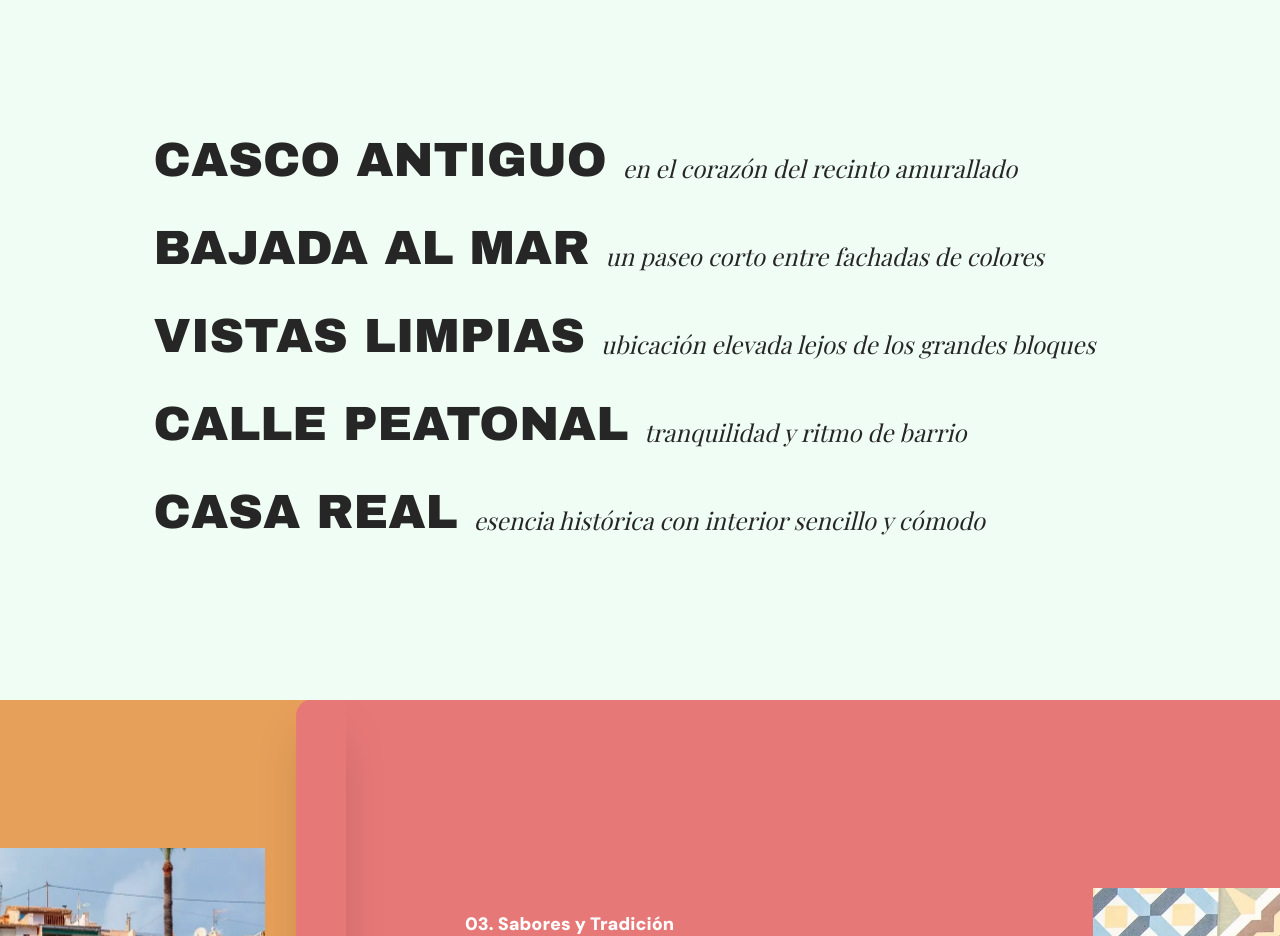
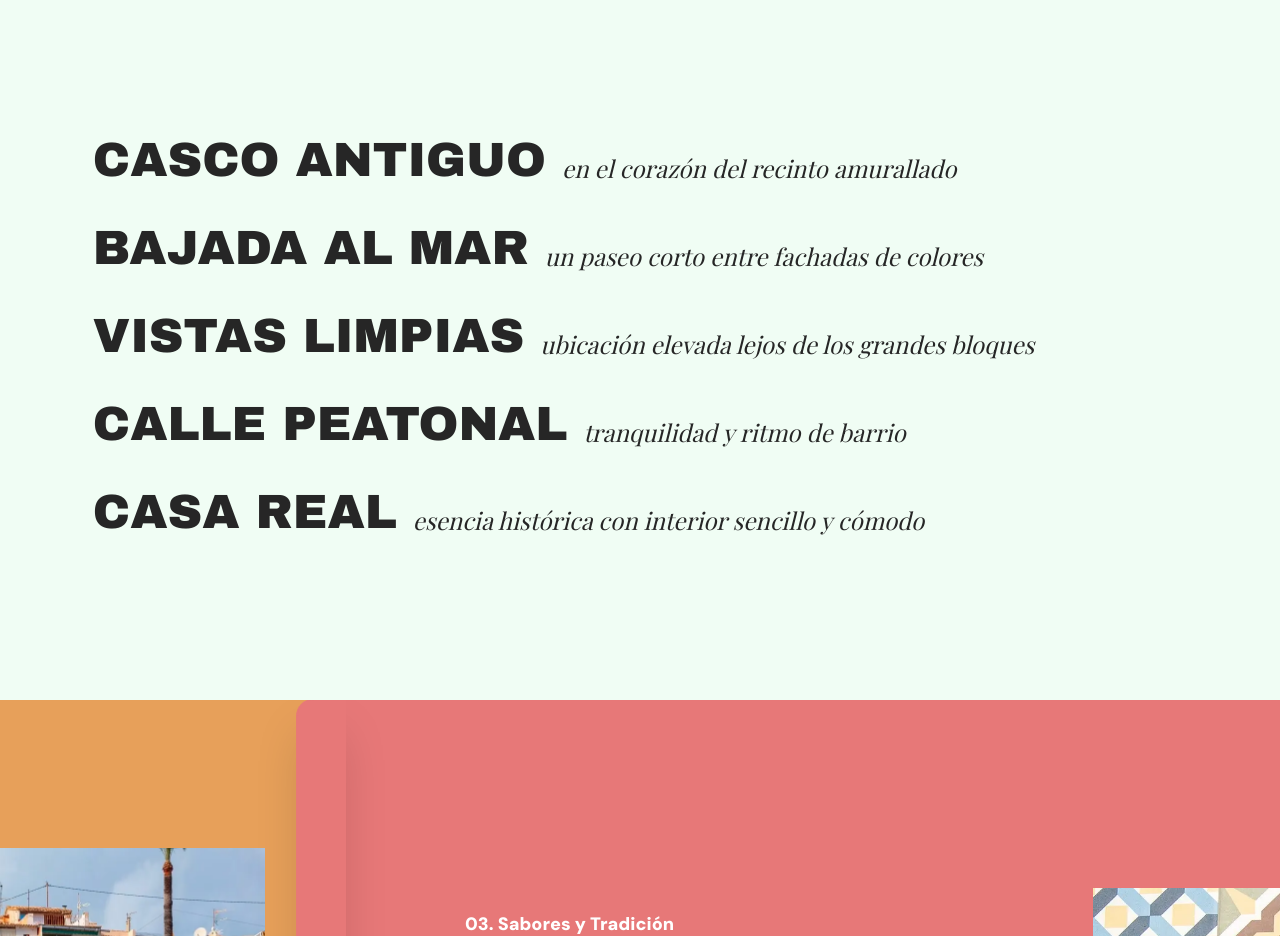
Before and after one commit to JaumeEsquerdo/costera-n1, a Next.js app in the folder costera-n1/: page /contacto in a window 1280 px wide. Shown: the part 5700-6636 px from the top of the page. Built offline with nearby package versions, Linux system fonts and the light colour scheme.

Commit message:
actualizar maximo tamaño contenedor descriptionHouse

```diff
--- a/costera-n1/app/components/DescriptionHouse.jsx
+++ b/costera-n1/app/components/DescriptionHouse.jsx
@@ -46,7 +46,8 @@ export const DescriptionHouse = () => {
           initial="hidden"
           whileInView="visible"
           viewport={{ once: false, amount: 0.4 }} //amount para: 0.2, en cuanto asome un 20% del contenedor, se hace la anim.
-          className="flex flex-col z-10 lg:flex-row lg:items-end gap-2 lg:gap-4 w-full lg:max-w-4/5 [@media(max-height:720px)]:text-sm"
+          className="flex flex-col z-10 lg:flex-row lg:items-end gap-2 lg:gap-4 w-full lg:max-w-9/10 [@media(max-height:720px)]:text-sm white-space: nowrap;
+"
         >
           <motion.h3
             className="font-title text-2xl lg:text-5xl"
```
